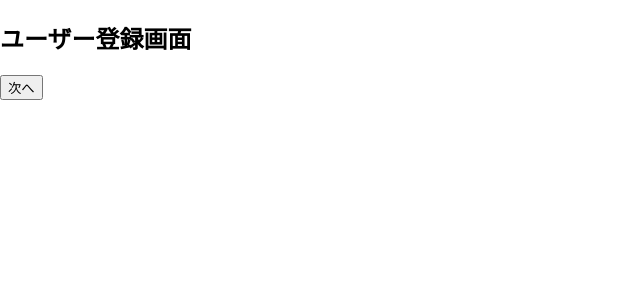
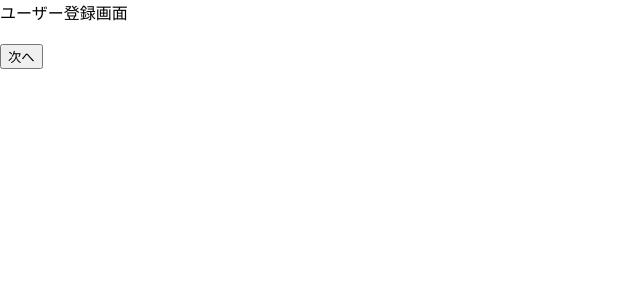
Before and after one commit to kkyopa/react_kawada, a React (Create React App) app: page /customer_input in a window 1280 px wide. Shown: the top 300 px of the page, without its empty margins (0-640 px from the left). Built offline with nearby package versions, Linux system fonts and the light colour scheme.

Commit message:
入力画面途中(わからん)

```diff
--- a/src/pages/first_step/CustomerInput.tsx
+++ b/src/pages/first_step/CustomerInput.tsx
@@ -1,22 +1,48 @@
 import React, { ReactElement } from "react";
 import { RouteComponentProps } from "react-router-dom";
+import { createStyles, makeStyles } from "@material-ui/core/styles";
+import { Button, Grid, Box } from "@material-ui/core";
+import { HumanDataInput } from "../../components/block/RegisterInput";
 import "../../styles/App.css";
+import { UserContext } from "../App";
+
+const useStyles = makeStyles(() =>
+  createStyles({
+    gridCenter: {
+      justify: "center",
+      alignItems: "center",
+      spacing: 1,
+    },
+    HumanBox: {
+      marginBottom: "20px",
+    },
+  })
+);
 
 export default function CustomerInput(
   props: RouteComponentProps
 ): ReactElement {
+  const classes = useStyles();
+  const { TestHuman: TestHuman, setTestHuman: setTestHuman } = React.useContext(
+    UserContext
+  );
   const Next = () => {
     props.history.push({ pathname: "/customer_confime" });
   };
+
+  // const HumansInput = () => {
+  //   <HumanDataInput
+  //     name={"むず"}
+  //     onNameChanged={(name) => {
+  //       onNameChanged(count, name);
+  //     }}
+  //   />;
+  // };
+
   return (
     <div>
-      <h2>ユーザー登録画面</h2>
-      {/* <button>戻る</button> */}
+      <Box className={classes.HumanBox}>ユーザー登録画面</Box>
       <button onClick={Next}>次へ</button>
     </div>
   );
 }
-
-// const customerinput = () => {
-//   return { CustomerInput };
-// };
```
